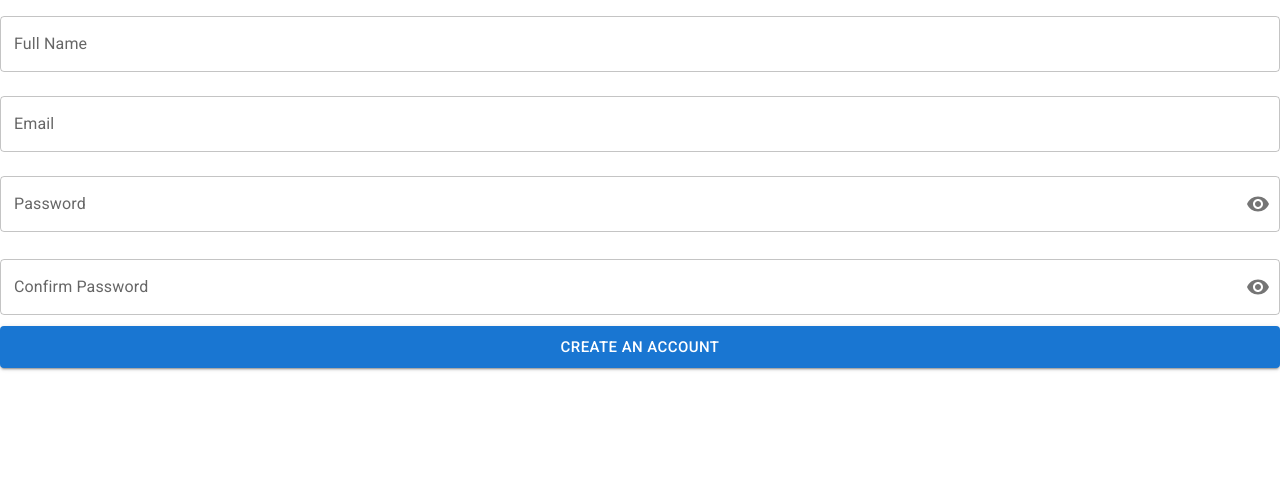
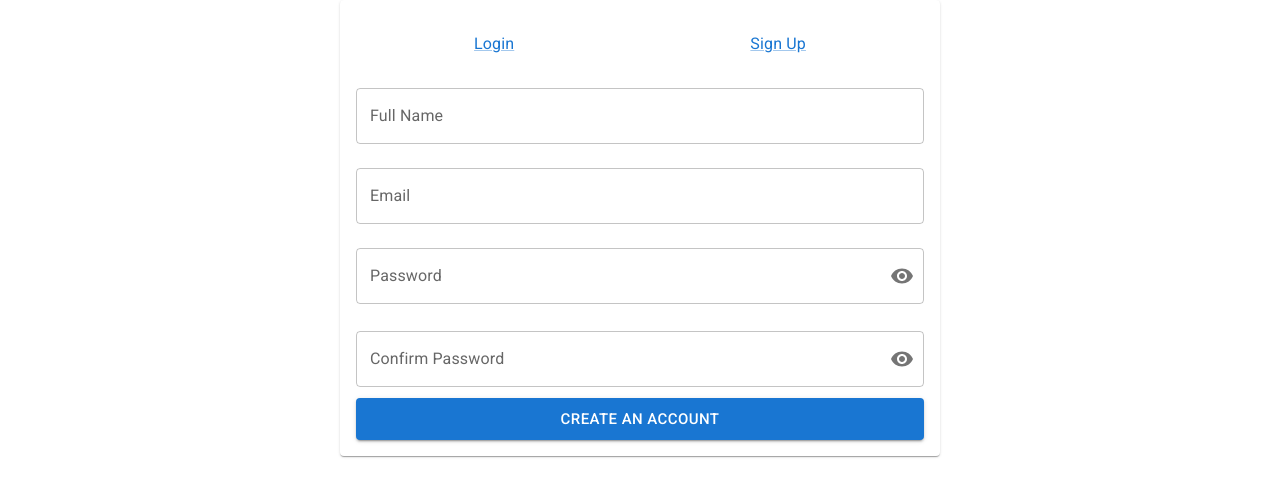
Before and after one commit to nguyenit67/budget-pro, a React (Vite) app: page /register in a window 1280 px wide. Shown: the top 496 px of the page. Built offline with nearby package versions, Linux system fonts and the light colour scheme.

Commit message:
login/register entry page with tabs route

```diff
--- /dev/null
+++ b/src/@types/formTypes.ts
@@ -0,0 +1,6 @@
+import { LoginFormValues } from 'features/Auth/components/LoginForm';
+import { RegisterFormValues } from 'features/Auth/components/RegisterForm';
+
+export type AuthFormValues = RegisterFormValues & LoginFormValues;
+// equivalent to:
+// export interface AuthFormValues extends LoginFormValues, RegisterFormValues {}
--- /dev/null
+++ b/src/@types/index.ts
@@ -0,0 +1 @@
+export * from './formTypes';
--- a/src/App.tsx
+++ b/src/App.tsx
@@ -1,4 +1,7 @@
+import { CssBaseline } from '@mui/material';
+import Login from 'features/Auth/components/Login';
 import Register from 'features/Auth/components/Register';
+import EntryPage from 'features/Auth/pages/EntryPage';
 import DashboardFeature from 'features/Dashboard';
 import { Navigate, Route, Routes } from 'react-router-dom';
 import './App.css';
@@ -10,6 +13,7 @@ function App() {
 
   return (
     <div className="app">
+      <CssBaseline />
       {isLoggedIn ? ( // protected routes go here
         <Routes>
           <Route path="/dashboard" element={<DashboardFeature />} />
@@ -19,14 +23,16 @@ function App() {
       ) : (
         // UnAuthenticated routes go here
         <Routes>
-          <Route path="/login" element={<h1>Hihi, under construction 😁</h1>} />
-          <Route
-            path="/register"
-            element={<Register onSuccess={() => console.log('register successfully!!')} />}
-          />
+          <Route path="/" element={<EntryPage />}>
+            <Route path="login" element={<Login />} />
+            <Route
+              path="register"
+              element={<Register onSuccess={() => console.log('register successfully!!')} />}
+            />
+            <Route path="*" element={<Navigate to="/login" />} />
+          </Route>
 
           {/* all other routes redirect to /login */}
-          <Route path="/*" element={<Navigate to="/register" />} />
         </Routes>
       )}
       {/* all other public routes go below here */}
--- a/src/components/form-controls/InputField/index.tsx
+++ b/src/components/form-controls/InputField/index.tsx
@@ -1,11 +1,11 @@
 import { TextField } from '@mui/material';
-import { RegisterFormValues } from 'features/Auth/components/RegisterForm';
+import { AuthFormValues } from '@types';
 import PropTypes from 'prop-types';
 import { Controller, UseFormReturn } from 'react-hook-form';
 
 interface InputFieldProps {
-  name: keyof RegisterFormValues;
-  form: UseFormReturn<RegisterFormValues>;
+  form: UseFormReturn<any>;
+  name: keyof AuthFormValues;
 
   label?: string;
   disabled?: boolean;
--- a/src/components/form-controls/PasswordField/index.tsx
+++ b/src/components/form-controls/PasswordField/index.tsx
@@ -7,14 +7,14 @@ import {
   InputLabel,
   OutlinedInput,
 } from '@mui/material';
-import { RegisterFormValues } from 'features/Auth/components/RegisterForm';
+import { AuthFormValues } from '@types';
 import PropTypes from 'prop-types';
 import { useState } from 'react';
-import { Controller, UseFormReturn } from 'react-hook-form';
+import { Controller, FieldError, FormState, UseFormReturn } from 'react-hook-form';
 
 interface PasswordFieldProps {
-  form: UseFormReturn<RegisterFormValues>;
-  name: keyof RegisterFormValues;
+  form: UseFormReturn<object | any>;
+  name: keyof AuthFormValues;
 
   label?: string;
   disabled?: boolean;
@@ -40,8 +40,8 @@ function PasswordField(props: PasswordFieldProps) {
   const { form, name, label, disabled } = props;
   const [thisShowPassword, setThisShowPassword] = useState(false);
 
-  const { errors } = form.formState;
-  const error = errors[name];
+  const { errors } = form.formState; // .errors as Record<string, any> a.k.a object
+  const error: FieldError | undefined = errors[name];
 
   const handleClickShowPassword = () => {
     setThisShowPassword(!thisShowPassword);
--- /dev/null
+++ b/src/features/Auth/components/AuthBox/index.tsx
@@ -0,0 +1,46 @@
+import React, { useState, useEffect } from 'react';
+import PropTypes from 'prop-types';
+import { Box, Container, Link, Paper } from '@mui/material';
+import { NavLink, Outlet } from 'react-router-dom';
+
+interface EntryPageProps {}
+
+AuthBox.propTypes = {};
+
+function AuthBox(props: EntryPageProps) {
+  return (
+    // container for page
+    <Container sx={{ display: 'flex', flexFlow: 'column', alignItems: 'center' }}>
+      <Paper sx={{ maxWidth: 600, p: 2 }}>
+        <Box
+          component="ul"
+          sx={{
+            display: 'flex',
+            flexFlow: 'row nowrap',
+            justifyContent: 'space-around',
+
+            p: 0,
+            // width: '100%',
+            listStyleType: 'none',
+          }}
+        >
+          <li>
+            <Link component={NavLink} to="/login" end>
+              Login
+            </Link>
+          </li>
+
+          <li>
+            <Link component={NavLink} to="/register" end>
+              Sign Up
+            </Link>
+          </li>
+        </Box>
+
+        <Outlet />
+      </Paper>
+    </Container>
+  );
+}
+
+export default AuthBox;
--- a/src/features/Auth/components/RegisterForm/index.tsx
+++ b/src/features/Auth/components/RegisterForm/index.tsx
@@ -6,12 +6,12 @@ import PropTypes from 'prop-types';
 import { useForm } from 'react-hook-form';
 import * as yup from 'yup';
 
-export interface RegisterFormValues {
+export type RegisterFormValues = {
   fullName: string;
   email: string;
   password: string;
   confirmPassword: string;
-}
+};
 
 interface RegisterFormProps {
   onSubmit?: (values: RegisterFormValues) => void;
--- a/src/features/Auth/pages/EntryPage.tsx
+++ b/src/features/Auth/pages/EntryPage.tsx
@@ -1,16 +1,17 @@
 import React, { useState, useEffect } from 'react';
 import PropTypes from 'prop-types';
 import { Box } from '@mui/material';
+import { Outlet } from 'react-router-dom';
+import AuthBox from '../components/AuthBox';
 
-EntryPage.propTypes = {
+interface EntryPageProps {}
 
-}
+EntryPage.propTypes = {};
 
-function EntryPage(props) {
-
+function EntryPage(props: EntryPageProps) {
   return (
     <Box>
-
+      <AuthBox />
     </Box>
   );
 }
```
Also changed, not shown: src/features/Auth/components/Login/index.tsx (+23 -8 lines), src/features/Auth/components/LoginForm/index.tsx (+64 -6 lines).
